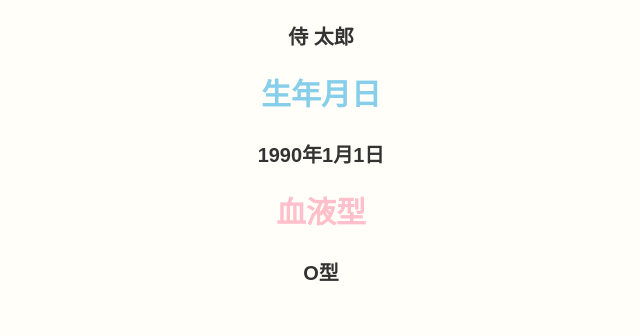
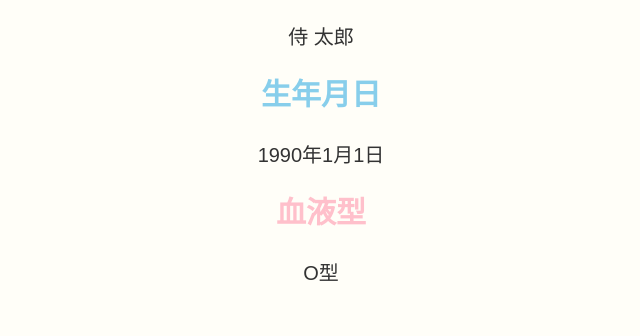
Before and after one commit to knm-0125/html-css-basic-kadai, a plain HTML site: page kadai_015/kadai_015.html in a window 1280 px wide. Shown: the part 229-565 px from the top of the page, without its empty margins (319-959 px from the left). Drawn offline with Linux system fonts and the light colour scheme.

Commit message:
Add files via upload

```diff
--- a/kadai_015/kadai_015.html
+++ b/kadai_015/kadai_015.html
@@ -13,11 +13,11 @@
     <h1><span class="blue">M</span>Y<span class="pink">P</span>ROFILE</h1>
     <div id="basic">
         <h2 class="pink">名前</h2>
-        <p><strong>侍 太郎</strong></p>
+        <p>侍 太郎</p>
         <h2 class="blue">生年月日</h2>
-        <p><strong>1990年1月1日</strong></p>
+        <p>1990年1月1日</p>
         <h2 class="pink">血液型</h2>
-        <p><strong>O型</strong></p>
+        <p>O型</p>
     </div>
     <h2 class="blue">趣味</h2>
     <p>旅行、読書、ゲーム</p>
```
